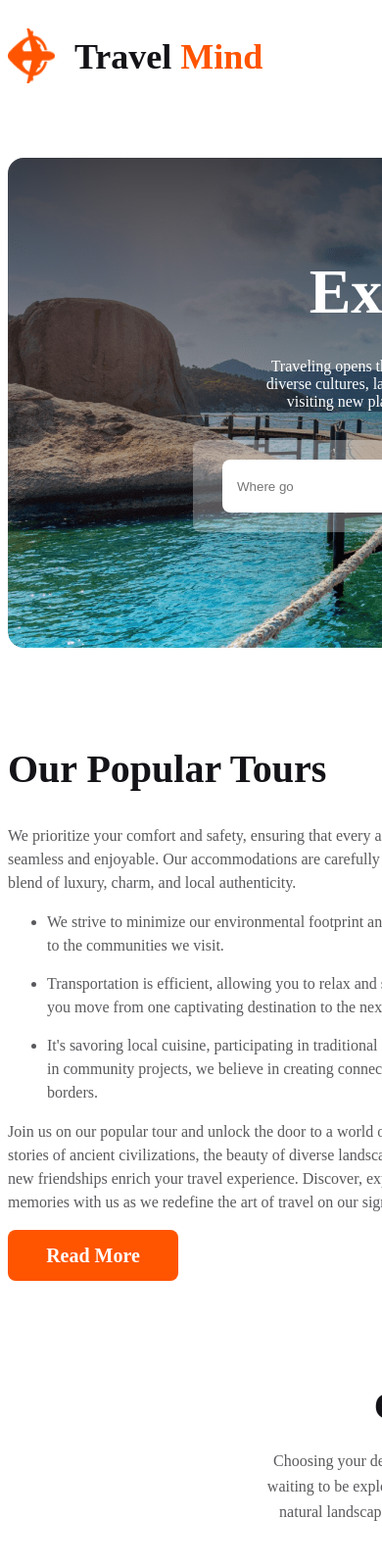
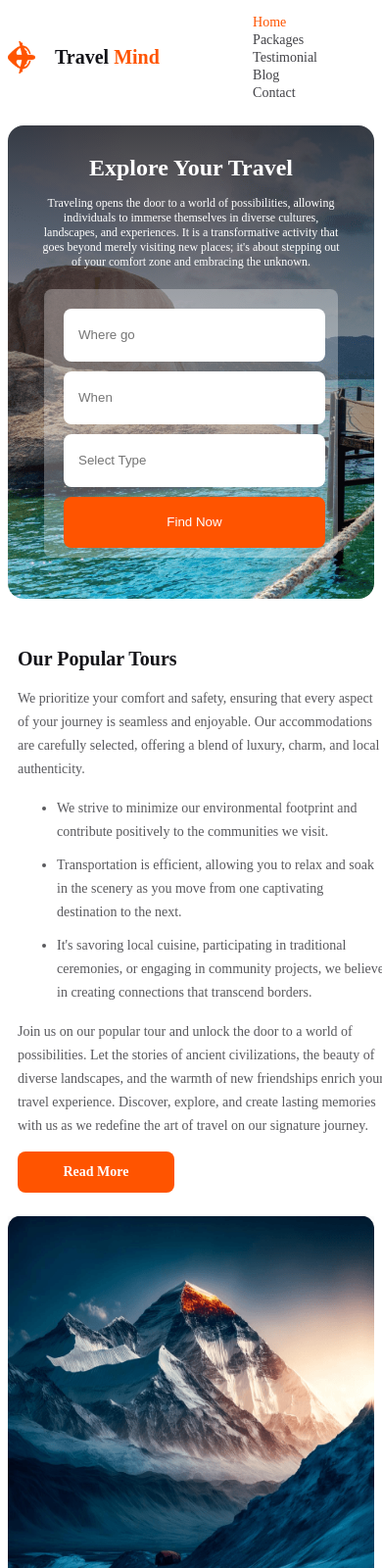
Before and after one commit to nasrinlima/Assignment-2, a plain HTML site: page index.html in a window 390 px wide. Shown: the top 1600 px of the page at 98% size. Drawn offline with Linux system fonts and the light colour scheme.

Commit message:
responsive

```diff
--- a/index.html
+++ b/index.html
@@ -5,6 +5,7 @@
     <meta name="viewport" content="width=device-width, initial-scale=1.0">
     <title>Assignment-2</title>
     <link rel="stylesheet" href="style.css">
+    <link rel="stylesheet" href="responsive.css">
 </head>
 <body>
     <header class="header">
@@ -146,6 +147,19 @@
 
         </section>
     </main>
-
+    <footer class="footer">
+        <div class="foot">
+            <img src="Images/Group 40071 (2).png" alt="">
+            <h1>Travel <span>Mind</span></h1>
+        </div>
+        <div class="foot2">
+            <p>Explore our reviews below and discover why over 50,000 customers every year trust us with planning their dream getaway.</p>
+            <img src="Images/Social.jpg" alt="">
+        </div>
+        <hr>
+        <div class="foot3">
+            <h5>2017, All Rights Reserved.</h5>
+        </div>
+    </footer>
 </body>
 </html>
--- /dev/null
+++ b/responsive.css
@@ -0,0 +1,118 @@
+@media screen and (max-width: 576px) {
+
+    /* header area */
+
+    .header{
+        width: 576px;
+        padding: 0;
+        margin: 0;
+    }
+    .name h1{
+        color: #131318;
+        font-family: Mulish;
+        font-size: 20px;
+        font-weight: 800;
+    }
+    .header .name img{
+        width: 28px;
+        height: 33px;
+        margin-top: 12px;
+    }
+    .manu{
+        padding: 10px 0px;
+        justify-content: center;
+        align-items: center;
+        margin-right: 250px;
+    }
+    .manu ul li{
+        display: block;
+        margin-right: 10px;
+    }
+
+    .manu ul li a{
+        text-decoration: none;
+        color: var(--Dark-02, #424247);
+        font-family: Mulish;
+        font-size: 14px;
+        font-weight: 400;
+    }
+
+    /* main area */
+    .top{
+        width: 100%;
+        height: 483px;
+    }
+    .top .title h1{
+        font-size: 24px;
+        padding: 30px 0 0 0;
+        margin-bottom: 0;
+    }
+    .top .title p{
+
+        width: 310px;
+        margin: 0 auto;
+        font-size: 12px;
+        padding-top: 15px;
+
+    }
+    .button{
+        width: 280px;
+        padding: 10px;
+        align-items: center;
+        margin: 20px auto;
+    }
+    .button input{;
+        width: 250px;
+        height: 52px;
+        padding-left: 15px;
+        margin-left: 10px;
+        margin-top: 10px;
+    }
+    .button button{
+        width: 267px;
+        height: 52px;
+        border-radius: 8px;
+        margin-left: 10px;
+        margin-top: 10px;
+    }
+
+    /* popular area */
+    .popular{
+        width: 100%;
+        height: 1100px;
+        justify-content: center;
+        margin: 50px auto;
+        display: block;
+    }
+    .popular .left{
+        width: 100%;
+        padding: 0 10px;
+    }
+    .popular .left h1{
+        font-size: 20px;
+        margin-top: 0;
+    }
+    .popular .left p{
+        font-size: 14px;
+
+    }
+    .popular .left li{
+        font-size: 14px;
+        margin-top: 10px;
+    }
+    .popular .left button{
+        width: 160px;
+        height: 42px;
+        font-size: 14px;
+        margin-bottom: 24px;
+    }
+    .popular .right{
+        width: 100%;
+    }
+    .popular .right img{
+        width: 100%;
+        height: 450px;
+    }
+
+
+}
--- a/style.css
+++ b/style.css
@@ -108,6 +108,7 @@
     background: #FF5400;
     border: none;
     margin-left: 10px;
+    color: #FFF;
 }
 
 /* popular area */
@@ -418,6 +419,7 @@
 .customer{
     width: 1170px;
     margin: 0 auto;
+    height: 700px;
 }
 .review{
     display: flex;
@@ -445,10 +447,6 @@
     width: 281px;
     margin-right: 24px;
 }
-/* .review .customer1 img{
-    height: 70px;
-    border-radius: 100%;
-} */
 .review .customer1 #one{
     border: 5px solid lawngreen;
     width: 50px;
@@ -504,6 +502,7 @@
    width: 70px;
    height: 70px;
    border-radius: 100%;
+   border: 3px solid rgb(238, 234, 3);
 }
 
 .review .customer2 .intro h1{
@@ -547,3 +546,53 @@
     top: 250px;
     left: 80px;
 }
+
+/* footer area */
+.footer{
+    width: 1170px;
+    margin: 100px auto;
+}
+.foot{
+    display: flex;
+    gap: 20px;
+    justify-content: center;
+}
+.foot img{
+    width: 50px;
+    height: 50px;
+    margin-top: 15px;
+}
+.foot h1{
+    color: var(--Dark-01, #131318);
+    font-family: Mulish;
+    font-size: 32px;
+    font-weight: 800;
+}
+.foot h1 span{
+    color: #FF5400;
+}
+.foot2{
+    width: 650px;
+    justify-content: center;
+    margin: 0 auto;
+}
+.foot2 p{
+    color: #5A5A5D;
+    text-align: center;
+    font-family: Mulish;
+    font-size: 16px;
+    font-weight: 400;
+    line-height: 26px;
+    justify-content: center;
+}
+.foot2 img{
+    justify-content: center;
+    margin-left: 240px;
+    margin-top: 20px;
+}
+hr{
+    margin: 40px 0;
+}
+.foot3 h5{
+    margin-left: 44%;
+}
```
Also changed, not shown: Images/Social.jpg (added).
